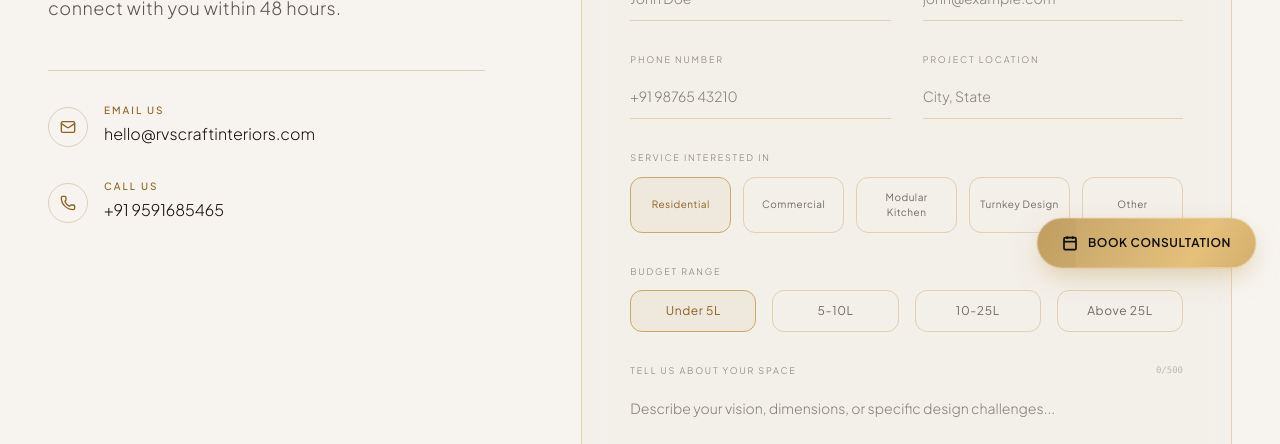
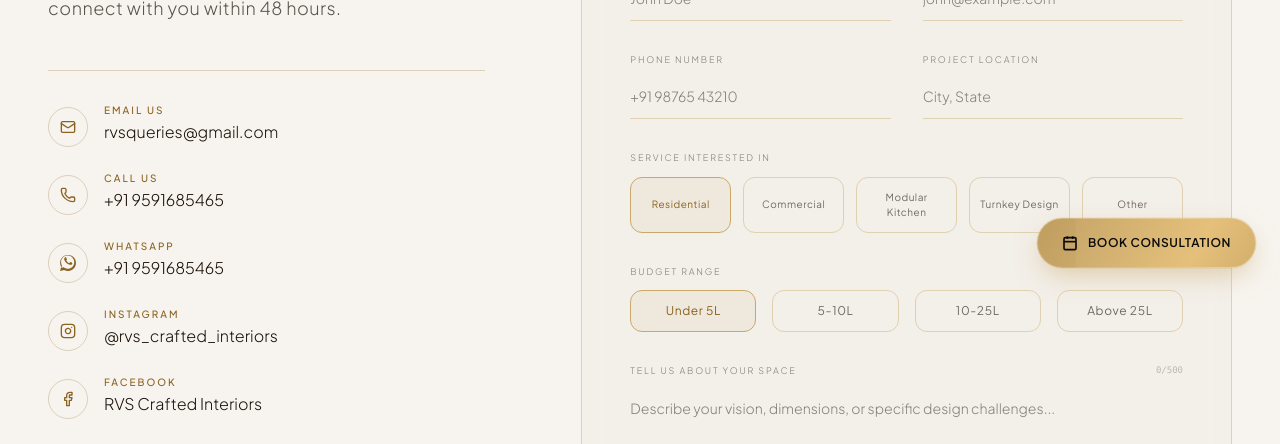
Before and after one commit to spiroshan5-lang/rvs, a Next.js app: page /contact in a window 1280 px wide. Shown: the part 508-952 px from the top of the page. Built offline with nearby package versions, Linux system fonts and the light colour scheme; no server answers; a web font is replaced by a local one.

Commit message:
feat: change contact display email to rvsqueries@gmail.com and add clickable redirect socials to the contact page

```diff
--- a/src/app/contact/page.tsx
+++ b/src/app/contact/page.tsx
@@ -1,5 +1,5 @@
 import type { Metadata } from 'next';
-import { Mail, Phone } from 'lucide-react';
+import { Mail, Phone, Instagram, Facebook } from 'lucide-react';
 import Navbar from '@/components/Navbar';
 import Footer from '@/components/Footer';
 import ContactForm from '@/components/ContactForm';
@@ -32,30 +32,73 @@ export default function ContactPage() {
                 Have a project in mind, or want to explore architectural possibilities? Fill out the inquiry form, and our design consultation team will connect with you within 48 hours.
               </p>
 
-              <div className="flex flex-col space-y-8 pt-8 border-t border-[var(--gold-border)]">
-                <div className="flex items-start space-x-4">
-                  <div className="w-10 h-10 rounded-full border border-[var(--gold-border)] flex items-center justify-center flex-shrink-0 mt-1">
+              <div className="flex flex-col space-y-6 pt-8 border-t border-[var(--gold-border)]">
+                {/* Email Us */}
+                <a href="mailto:rvsqueries@gmail.com" className="flex items-start space-x-4 group">
+                  <div className="w-10 h-10 rounded-full border border-[var(--gold-border)] flex items-center justify-center flex-shrink-0 mt-1 group-hover:border-[var(--gold)] transition-colors duration-300">
                     <Mail className="w-4 h-4 text-[var(--gold)]" />
                   </div>
                   <div>
-                    <h3 className="text-[10px] tracking-[0.2em] uppercase font-medium text-[var(--gold)] mb-1">Email Us</h3>
-                    <a href="mailto:hello@rvscraftinteriors.com" className="text-base font-light hover:text-[var(--gold)] transition-colors">
-                      hello@rvscraftinteriors.com
-                    </a>
+                    <h3 className="text-[10px] tracking-[0.2em] uppercase font-medium text-[var(--gold)] mb-0.5">Email Us</h3>
+                    <span className="text-base font-light group-hover:text-[var(--gold)] transition-colors duration-300">
+                      rvsqueries@gmail.com
+                    </span>
                   </div>
-                </div>
+                </a>
 
-                <div className="flex items-start space-x-4">
-                  <div className="w-10 h-10 rounded-full border border-[var(--gold-border)] flex items-center justify-center flex-shrink-0 mt-1">
+                {/* Call Us */}
+                <a href="tel:+919591685465" className="flex items-start space-x-4 group">
+                  <div className="w-10 h-10 rounded-full border border-[var(--gold-border)] flex items-center justify-center flex-shrink-0 mt-1 group-hover:border-[var(--gold)] transition-colors duration-300">
                     <Phone className="w-4 h-4 text-[var(--gold)]" />
                   </div>
                   <div>
-                    <h3 className="text-[10px] tracking-[0.2em] uppercase font-medium text-[var(--gold)] mb-1">Call Us</h3>
-                    <a href="tel:+919591685465" className="text-base font-light hover:text-[var(--gold)] transition-colors">
+                    <h3 className="text-[10px] tracking-[0.2em] uppercase font-medium text-[var(--gold)] mb-0.5">Call Us</h3>
+                    <span className="text-base font-light group-hover:text-[var(--gold)] transition-colors duration-300">
                       +91 9591685465
-                    </a>
+                    </span>
                   </div>
-                </div>
+                </a>
+
+                {/* WhatsApp */}
+                <a href="https://wa.me/919591685465" target="_blank" rel="noopener noreferrer" className="flex items-start space-x-4 group">
+                  <div className="w-10 h-10 rounded-full border border-[var(--gold-border)] flex items-center justify-center flex-shrink-0 mt-1 group-hover:border-[var(--gold)] transition-colors duration-300">
+                    <svg className="w-4 h-4 text-[var(--gold)]" viewBox="0 0 24 24" fill="currentColor">
+                      <path d="M.057 24l1.687-6.163c-1.041-1.804-1.588-3.849-1.587-5.946C.06 5.348 5.397.01 12.008.01c3.202.001 6.212 1.246 8.477 3.514 2.266 2.268 3.507 5.28 3.505 8.484-.004 6.657-5.34 11.997-11.953 11.997-2.005-.001-3.973-.502-5.717-1.456L0 24zm6.59-4.846c1.6.95 3.188 1.449 4.825 1.451 5.436 0 9.86-4.42 9.864-9.858.002-2.634-1.02-5.111-2.879-6.974-1.859-1.863-4.331-2.887-6.97-2.888-5.441 0-9.87 4.42-9.874 9.86-.001 1.748.459 3.454 1.332 4.965l-.973 3.548 3.65-.957zm11.237-7.614c-.3-.15-1.772-.875-2.046-.975-.274-.1-.474-.15-.674.15-.2.3-.775.975-.95 1.175-.175.2-.35.225-.65.075-.3-.15-1.267-.467-2.413-1.488-.891-.795-1.493-1.777-1.668-2.077-.175-.3-.018-.463.13-.61.134-.133.3-.349.45-.525.15-.175.2-.299.3-.5.1-.2.05-.375-.025-.525-.075-.15-.674-1.625-.925-2.225-.244-.589-.493-.51-.674-.519-.175-.008-.375-.01-.575-.01-.2 0-.525.075-.8.375-.275.3-1.05 1.025-1.05 2.5s1.075 2.9 1.225 3.1c.15.2 2.11 3.224 5.116 4.525.715.31 1.273.495 1.708.633.718.228 1.37.196 1.885.119.574-.085 1.772-.725 2.022-1.425.25-.7.25-1.3.175-1.425-.075-.125-.275-.2-.575-.35z"/>
+                    </svg>
+                  </div>
+                  <div>
+                    <h3 className="text-[10px] tracking-[0.2em] uppercase font-medium text-[var(--gold)] mb-0.5">WhatsApp</h3>
+                    <span className="text-base font-light group-hover:text-[var(--gold)] transition-colors duration-300">
+                      +91 9591685465
+                    </span>
+                  </div>
+                </a>
+
+                {/* Instagram */}
+                <a href="https://www.instagram.com/rvs_crafted_interiors?igsh=eHRwcWtzNms4dmw5" target="_blank" rel="noopener noreferrer" className="flex items-start space-x-4 group">
+                  <div className="w-10 h-10 rounded-full border border-[var(--gold-border)] flex items-center justify-center flex-shrink-0 mt-1 group-hover:border-[var(--gold)] transition-colors duration-300">
+                    <Instagram className="w-4 h-4 text-[var(--gold)]" />
+                  </div>
+                  <div>
+                    <h3 className="text-[10px] tracking-[0.2em] uppercase font-medium text-[var(--gold)] mb-0.5">Instagram</h3>
+                    <span className="text-base font-light group-hover:text-[var(--gold)] transition-colors duration-300">
+                      @rvs_crafted_interiors
+                    </span>
+                  </div>
+                </a>
+
+                {/* Facebook */}
+                <a href="https://www.facebook.com/share/1JbpJqQkmm/" target="_blank" rel="noopener noreferrer" className="flex items-start space-x-4 group">
+                  <div className="w-10 h-10 rounded-full border border-[var(--gold-border)] flex items-center justify-center flex-shrink-0 mt-1 group-hover:border-[var(--gold)] transition-colors duration-300">
+                    <Facebook className="w-4 h-4 text-[var(--gold)]" />
+                  </div>
+                  <div>
+                    <h3 className="text-[10px] tracking-[0.2em] uppercase font-medium text-[var(--gold)] mb-0.5">Facebook</h3>
+                    <span className="text-base font-light group-hover:text-[var(--gold)] transition-colors duration-300">
+                      RVS Crafted Interiors
+                    </span>
+                  </div>
+                </a>
               </div>
             </div>
 
--- a/src/app/layout.tsx
+++ b/src/app/layout.tsx
@@ -75,7 +75,7 @@ const jsonLd = {
     'Luxury interior design studio in Bengaluru crafting atmospheric homes, premium hospitality spaces, and immersive spatial experiences.',
   url: BASE_URL,
   telephone: '+91-9591685465',
-  email: 'queriesrvs@gmail.com',
+  email: 'rvsqueries@gmail.com',
   address: {
     '@type': 'PostalAddress',
     addressLocality: 'Bengaluru',
--- a/src/app/privacy/page.tsx
+++ b/src/app/privacy/page.tsx
@@ -76,7 +76,7 @@ export default function PrivacyPage() {
                 For data access requests, corrections, or general questions regarding our privacy integrations, please contact us at:
               </p>
               <div className="font-mono text-xs p-4 bg-[var(--bg-alt)] border border-[var(--gold-border)]/35 rounded-lg space-y-1">
-                <p>**Email**: queriesrvs@gmail.com</p>
+                <p>**Email**: rvsqueries@gmail.com</p>
                 <p>**Call**: +91 9591685465</p>
                 <p>**Address**: Bengaluru, Karnataka, India</p>
               </div>
--- a/src/components/Footer.tsx
+++ b/src/components/Footer.tsx
@@ -60,9 +60,9 @@ export default function Footer({ showCTA = true }: FooterProps) {
           <div className="flex flex-col space-y-4">
             <span className="text-[10px] tracking-[0.2em] uppercase font-medium" style={{ color: 'var(--gold)' }}>Contact Us</span>
             <div className="flex flex-col space-y-3">
-              <a href="mailto:hello@rvscraftinteriors.com" className="flex items-center space-x-3 text-xs font-light transition-colors duration-300 hover:opacity-80" style={{ color: 'var(--fg)' }}>
+              <a href="mailto:rvsqueries@gmail.com" className="flex items-center space-x-3 text-xs font-light transition-colors duration-300 hover:opacity-80" style={{ color: 'var(--fg)' }}>
                 <Mail className="w-3.5 h-3.5" style={{ color: 'var(--gold)' }} />
-                <span>hello@rvscraftinteriors.com</span>
+                <span>rvsqueries@gmail.com</span>
               </a>
               <a href="tel:+919591685465" className="flex items-center space-x-3 text-xs font-light transition-colors duration-300 hover:opacity-80" style={{ color: 'var(--fg)' }}>
                 <Phone className="w-3.5 h-3.5" style={{ color: 'var(--gold)' }} />
```
